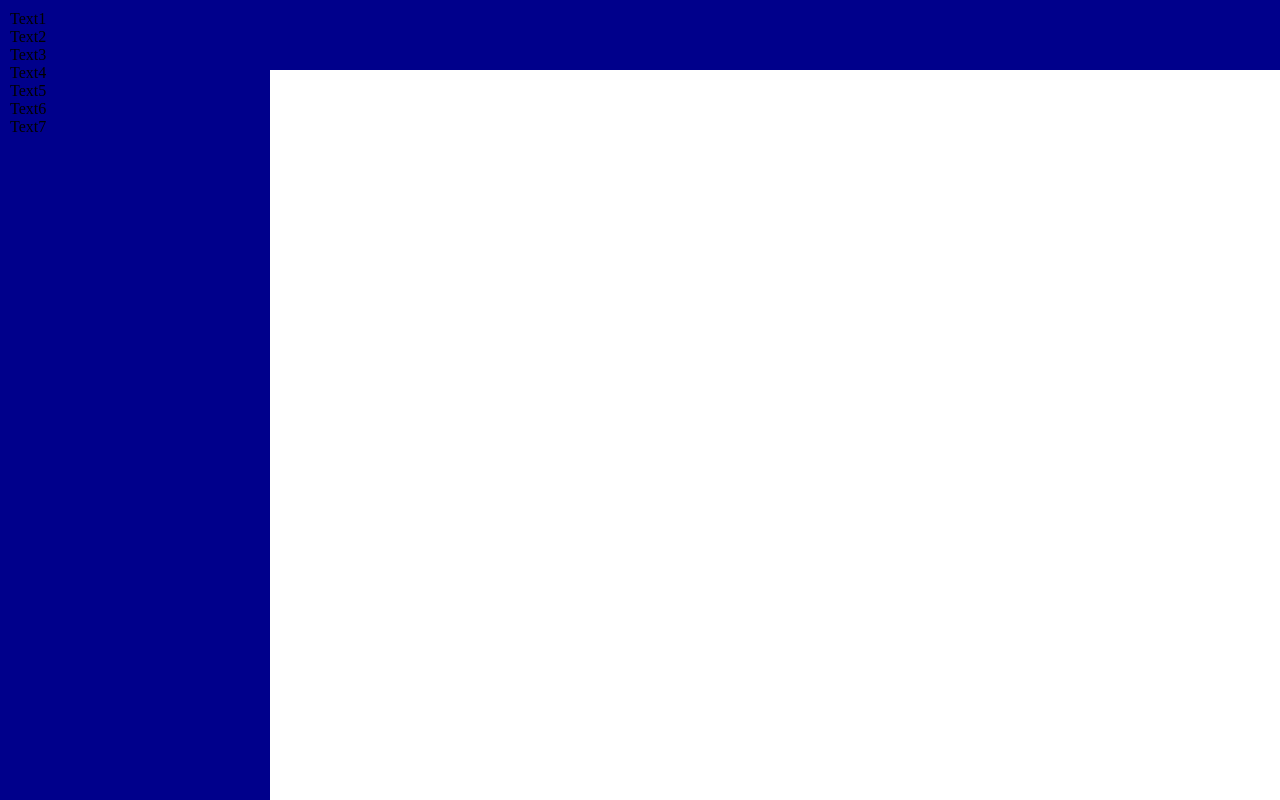
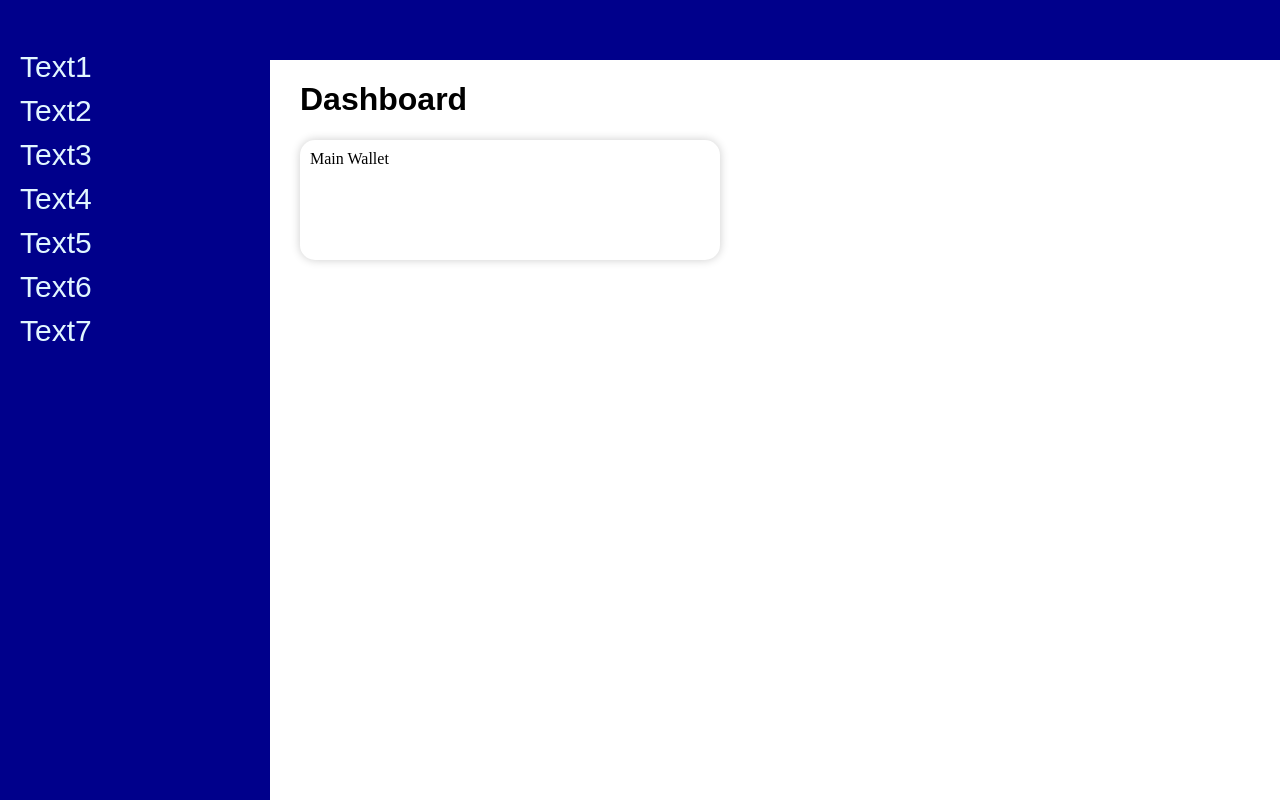
Before and after one commit to Kishandharan/KishanHTML, a plain HTML site: page secpay-redesign/index.html in a window 1280 px wide. Drawn offline with Linux system fonts and the light colour scheme.

Commit message:
added basic structure

```diff
--- a/secpay-redesign/index.html
+++ b/secpay-redesign/index.html
@@ -8,6 +8,7 @@
 <body style="margin: 0;">
 	<top-bar></top-bar>
 	<side-bar></side-bar>
+	<main-content></main-content>
 	<script src="index.js"></script>
 </body>
 </html>
--- a/secpay-redesign/index.js
+++ b/secpay-redesign/index.js
@@ -1,11 +1,12 @@
 var texts = ["Text1", "Text2", "Text3", "Text4", "Text5", "Text6", "Text7"];
+
 
 class TopBar extends HTMLElement{
 	connectedCallback(){
 		this.style.backgroundColor = "darkblue";
 		this.style.padding = "10px";
 		this.style.width = "100%";
-		this.style.height = "50px";
+		this.style.height = "40px";
         this.style.position = "fixed";
 	}
 }
@@ -19,14 +20,43 @@ class SideBar extends HTMLElement{
         this.style.position = "fixed";
         for (var i = 0; i < texts.length; i++) {
         	this.innerHTML += `
-        	<div class="sidebarbuttons">
-        	`+texts[i]+
+        	<div class="sidebarbuttons" id="sidebarbuttons">
+        	`+`<p style="font-size: 30px; margin: 10px; font-family: arial; color: #e1f6ff;">${texts[i]}</p>`+
             `
             	</div>
             `
         }
+        document.getElementById("sidebarbuttons").style.marginTop = "40px";
     }
+}
+
+class Main extends HTMLElement{
+	connectedCallback(){
+		this.innerHTML += `
+			<h1 style="font-family:arial;">Dashboard</h1>
+		`
+		this.style.position = "absolute";
+		this.style.marginLeft = "300px";
+		this.style.marginTop = "60px";
+		this.floatingCards("Main Wallet")
+	}
+
+	floatingCards(text1, text2, text3){
+		this.innerHTML += `
+			<div style="
+				box-shadow: 0px 0px 10px rgba(0,0,0,0.2);
+				background-color: white;
+				width: 400px;
+				height: 100px;
+				border-radius: 15px;
+			    padding: 10px;
+			">
+				<p style="margin:0;">${text1}</p>
+			</div>
+		`;
+	}
 }
 
 customElements.define("top-bar", TopBar);
 customElements.define("side-bar", SideBar);
+customElements.define("main-content", Main);
```
